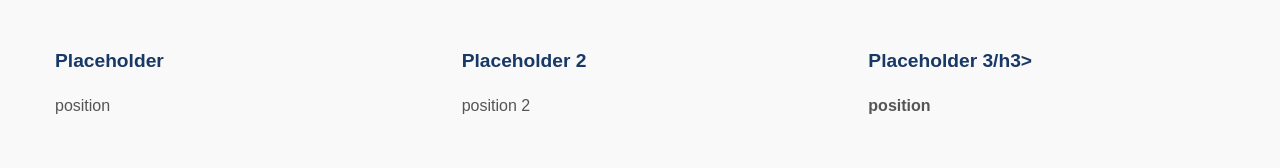
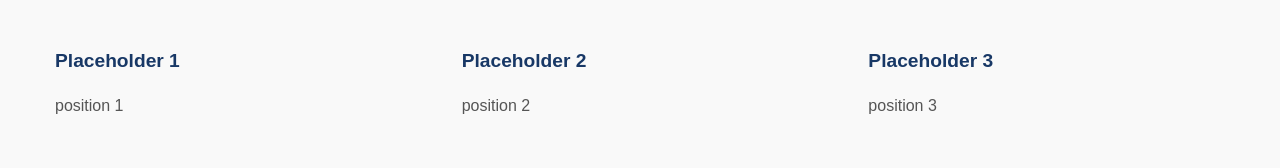
Before and after one commit to ssotomay31/sunbelt, a website: page pages/about.html in a window 1280 px wide. Shown: the part 949-1117 px from the top of the page. Drawn offline with Linux system fonts and the light colour scheme.

Commit message:
Update about.html
about position description edits

```diff
--- a/pages/about.html
+++ b/pages/about.html
@@ -59,16 +59,16 @@
         <h2>Our Team</h2>
         <div class="team-grid">
             <div class="team-member">
-                <h3>Placeholder</h3>
-                <p>position</p>
+                <h3>Placeholder 1</h3>
+                <p>position 1</p>
             </div>
             <div class="team-member">
                 <h3>Placeholder 2</h3>
                 <p>position 2</p>
             </div>
             <div class="team-member">
-                <h3>Placeholder 3/h3>
-                <p>position</p>
+                <h3>Placeholder 3</h3>
+                <p>position 3</p>
             </div>
         </div>
     </div>
```
